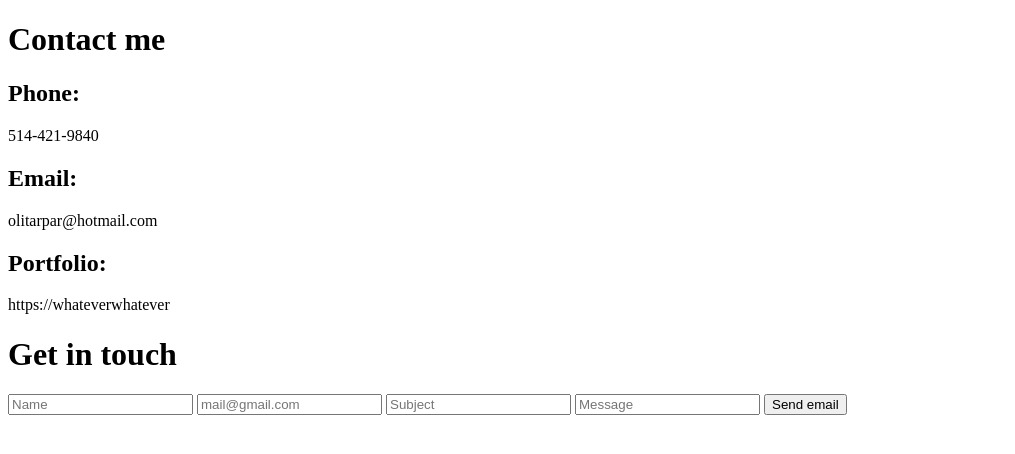
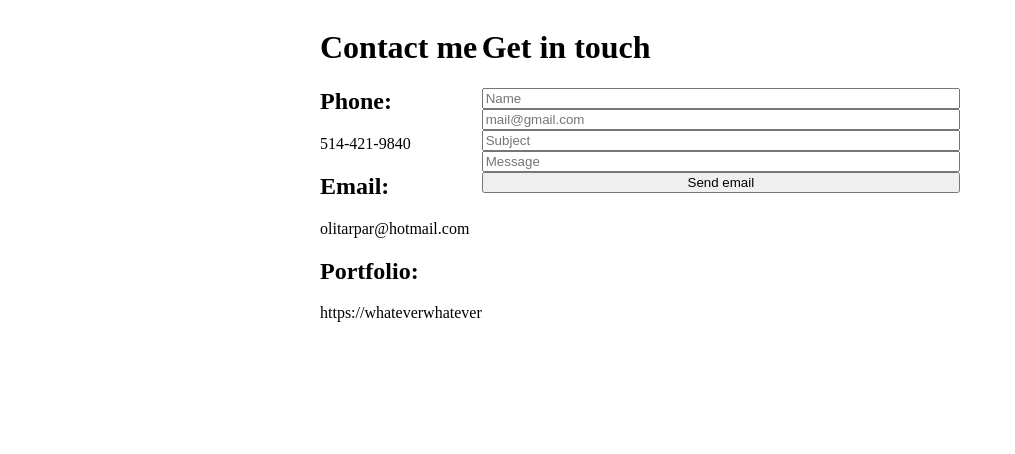
Before and after one commit to waintane/contact_me_app, a website: page public/index.html in a window 1280 px wide. Shown: the whole page, without its empty margins (0-1015 px from the left). Drawn offline with Linux system fonts and the light colour scheme.

Commit message:
setup css

```diff
--- a/public/index.html
+++ b/public/index.html
@@ -4,15 +4,15 @@
     <meta charset="UTF-8">
     <meta http-equiv="X-UA-Compatible" content="IE=edge">
     <meta name="viewport" content="width=device-width, initial-scale=1.0">
+    <link rel="stylesheet" href="style.css">
     <title>Home</title>
 </head>
 <body>
     <!-- <h1>home</h1>
     <input type="text">
     <div class="mail-button">Send email</div> -->
-    <div>
-
-        <div>
+    <div class="formulaire">
+        <div class="contact_me">
             <h1>Contact me</h1>
             <div>
                 <div>
@@ -37,7 +37,7 @@
             </div>
         </div>
 
-        <form action="">
+        <form action="" class="form_touch">
             <h1>Get in touch</h1>
             <input type="text" id="input_name" placeholder="Name" required>
             <input type="text" id="input_mail" placeholder="mail@gmail.com" required>
--- /dev/null
+++ b/public/style.css
@@ -0,0 +1,10 @@
+.formulaire{
+    display: flex;
+    margin: 0px auto;
+    width: 50vw;
+}
+form{
+    display: flex;
+    flex-direction: column;
+    width: 100%;
+}
```
